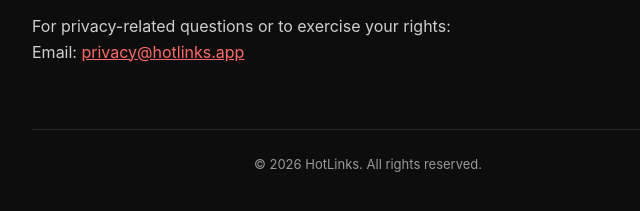
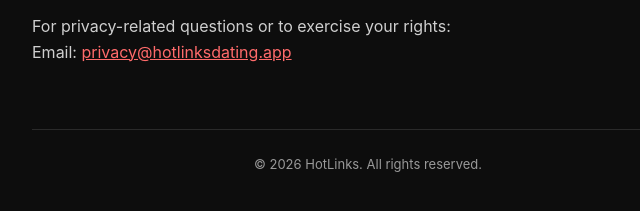
Before and after one commit to Vhespir/hotlinks-site, a plain HTML site: page privacy.html in a window 1280 px wide. Shown: the part 2989-3200 px from the top of the page, 272-912 px from the left. Drawn offline with Linux system fonts and the light colour scheme.

Commit message:
Update domain to hotlinksdating.app

```diff
--- a/privacy.html
+++ b/privacy.html
@@ -163,7 +163,7 @@
 
   <h2>11. Contact Us</h2>
   <p>For privacy-related questions or to exercise your rights:<br>
-  Email: <a href="mailto:privacy@hotlinks.app">privacy@hotlinks.app</a></p>
+  Email: <a href="mailto:privacy@hotlinksdating.app">privacy@hotlinksdating.app</a></p>
 
   <footer>
     © 2026 HotLinks. All rights reserved.
```
Also changed, not shown: index.html (+1 -1 lines).
